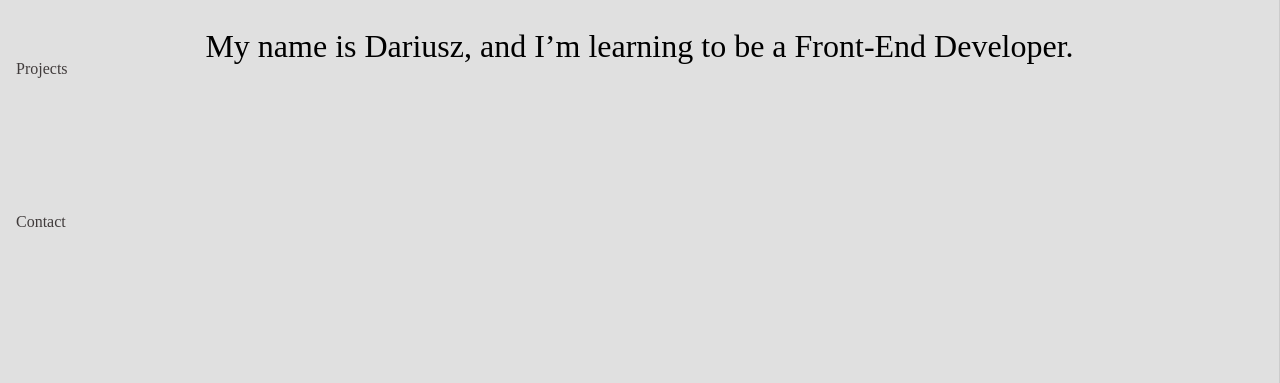
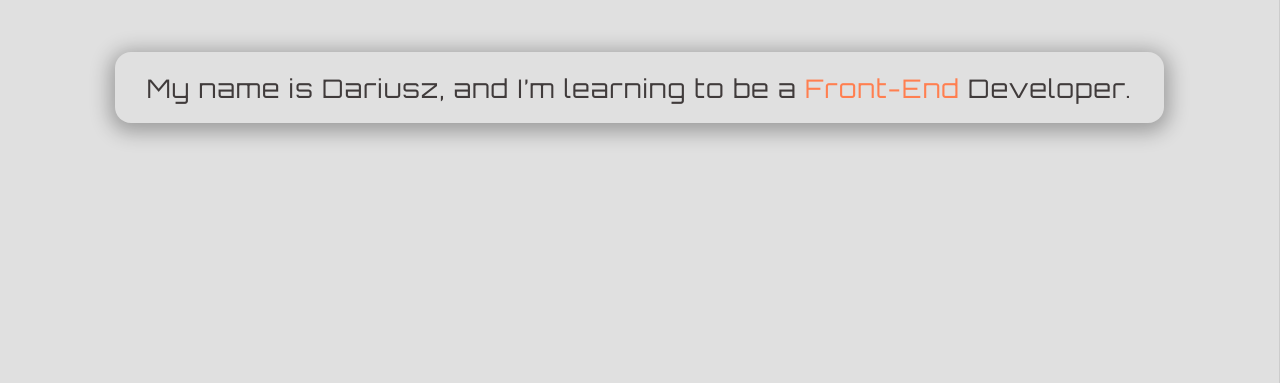
Before and after one commit to DJendryczka/portfolio-v3, a plain HTML site: page index.html in a window 1280 px wide. Shown: the part 417-800 px from the top of the page. Drawn offline with Linux system fonts and the light colour scheme.

Commit message:
added splash and dark/light mode

```diff
--- a/index.html
+++ b/index.html
@@ -1,26 +1,42 @@
 <!DOCTYPE html>
 <html lang="en">
   <head>
-    <meta charset="UTF-8">
-    <meta name="viewport" content="width=device-width, initial-scale=1.0">
-    <link rel="stylesheet" href="style.css">
+    <meta charset="UTF-8" />
+    <meta name="viewport" content="width=device-width, initial-scale=1.0" />
+    <link rel="preconnect" href="https://fonts.googleapis.com" />
+    <link rel="preconnect" href="https://fonts.gstatic.com" crossorigin />
+    <link
+      href="https://fonts.googleapis.com/css2?family=Orbitron:wght@400..900&display=swap"
+      rel="stylesheet"
+    />
+    <link rel="stylesheet" href="style.css" />
     <title>Dariusz Jendryczka Portfolio</title>
   </head>
   <body>
-    <div class="logo"><img src="/images/extendify-demo-logo.png" alt="Logo circle with wawes" height="40"></div>
+    <div class="logo">
+      <img
+        src="/images/extendify-demo-logo.png"
+        alt="Logo circle with wawes"
+        height="40"
+      />
+    </div>
     <div class="sidebar">
       <div class="nav-items">
+        <button id="theme-toggle">Dark/Light</button>
         <div class="menu-item">Menu</div>
-            <a href="#Home">Home</a></div>
+        <a href="#Home">Home</a>
+      </div>
       <div class="nav-items"><a href="#About">About</a></div>
       <div class="nav-items"><a href="#Projects">Projects</a></div>
       <div class="nav-items"><a href="#Contact">Contact</a></div>
     </div>
     <div class="grid-scroll">
-        <div class="grid-item" id="Home">
+      <div class="grid-item splash" id="Home">
         <div class="grid-item-content">
-                <h1>Hi! Welcome to my portfolio.</h1>
-                <p>My name is Dariusz, and I’m learning to be a Front-End Developer.</p>
+          <h1 class="splash-text">Hi! Welcome to my portfolio.</h1>
+          <p class="splash-p">
+            My name is Dariusz, and I’m learning to be a <span class="orange">Front-End</span> Developer.
+          </p>
         </div>
       </div>
       <div class="grid-item" id="About">Item 2</div>
--- a/script.js
+++ b/script.js
@@ -7,3 +7,8 @@ container.addEventListener('wheel', (event) => {
   // Scroll horizontally based on the vertical scroll amount
   container.scrollLeft += event.deltaY;
 });
+
+const themeToggle = document.getElementById('theme-toggle');
+themeToggle.addEventListener('click', () => {
+  document.body.classList.toggle('dark-mode');
+});
--- a/style.css
+++ b/style.css
@@ -1,10 +1,37 @@
-/* Resetting body to remove default margin and overflow */
+:root {
+  color-scheme: light dark; /* Default to light mode first */
+  --background-color: white; /* Default light mode background color */
+  --text-color: black; /* Default light mode text color */
+  --sidebar-text-color: #403b3b; /* Default light mode sidebar text color */
+  --splash-text-background: #d8d7d7; /* Default light mode splash text background */
+  --splash-p-background: #e0e0e0; /* Default light mode splash paragraph background */
+  --grid-item-background: #e0e0e0; /* Default light mode grid item background */
+  --grid-item-border: #ccc; /* Default light mode grid item border */
+}
+
 body {
   margin: 0;
   overflow: hidden; /* Hide any overflow from the body */
+  font-family: "Orbitron", sans-serif;
+  background-color: var(--background-color);
+  color: var(--text-color);
+  transition: background-color 0.6s, color 0.6s; /* Smooth transition for background and text color */
 }
 
-  /* Sidebar */
+/* Dark Mode Styles */
+body.dark-mode {
+  --background-color: black; /* Background for dark mode */
+  --text-color: white; /* Text color for dark mode */
+  --sidebar-text-color: #bdbdbd; /* Sidebar text color for dark mode */
+  --splash-text-background: #333333; /* Splash text background for dark mode */
+  --splash-p-background: #444444; /* Splash paragraph background for dark mode */
+  --grid-item-background: #333333; /* Grid item background for dark mode */
+  --grid-item-border: #555555; /* Grid item border for dark mode */
+}
+
+.orange {
+  color: #ff7f50;
+}
 
 .logo {
   position: fixed;
@@ -25,17 +52,18 @@ body {
   bottom: 0;
   width: 190px;
   background-color: transparent;
-        color: #403b3b;
+  color: var(--sidebar-text-color);
   display: flex;
   flex-direction: column;
   justify-content: space-evenly;
   padding: 1rem;
-        transition: ease-in-out 0.3s;
+  transition: left 0.6s ease-in-out; /* Smooth transition for sidebar text color */
 }
 
 .sidebar:hover {
   left: 0;
 }
+
 .sidebar:hover .menu-item {
   opacity: 0; /* Make items transparent */
   visibility: hidden; /* Hide items */
@@ -43,7 +71,34 @@ body {
 
 .nav-items a {
   text-decoration: none;
-    color: #403b3b;
+  color: var(--sidebar-text-color);
+  transition: color 0.3s; /* Smooth transition for link color */
+}
+
+/* .splash {
+  background-image: url(/images/pexels-pixabay-270572.jpg);
+  background-size: cover;
+  background-position: center;
+} */
+.splash-text, .splash-p {
+  margin: 6rem;
+  padding: 1.2rem 2rem;
+  box-shadow: 0 4px 20px 5px rgba(0, 0, 0, 0.3);
+  border-radius: 1rem;
+  color: var(--sidebar-text-color);
+  transition: background-color 0.3s, color 0.3s; /* Smooth transition for background and text color */
+}
+
+.splash-text {
+  padding: 1rem 2rem;
+  background-color: var(--splash-text-background);
+  font-size: clamp(1.8rem, 5vw, 4rem);
+}
+
+.splash-p {
+  background-color: var(--splash-p-background);
+  font-size: clamp(1rem, 2vw, 1.8rem);
+  letter-spacing: 0.07rem;
 }
 
 .grid-scroll {
@@ -63,8 +118,9 @@ body {
   justify-content: center;
   align-items: center;
   font-size: 2rem;
-    background-color: #e0e0e0;
+  background-color: var(--grid-item-background);
   height: 100vh; /* Ensures grid items fill the viewport height */
-    border-right: 1px solid #ccc; /* Optional separator between items */
+  border-right: 1px solid var(--grid-item-border);
   flex-shrink: 0; /* Prevents shrinking of grid items */
+  transition: background-color 0.3s, border-right 0.3s; /* Smooth transition for background and border color */
 }
```
Also changed, not shown: images/pexels-pixabay-270572.jpg (added). Lines whose indentation alone changed are shown as unchanged.
